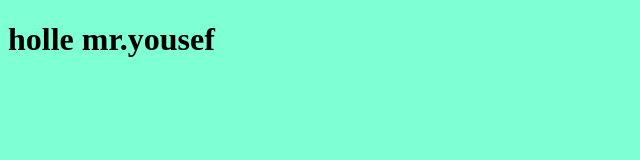
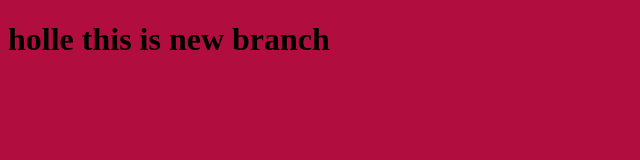
Before and after one commit to Yousef-Almurisi/first-rep, a plain HTML site: page index.html in a window 1280 px wide. Shown: the whole page, without its empty margins (0-640 px from the left). Drawn offline with Linux system fonts and the light colour scheme.

Commit message:
changing the file css and html on new branch

```diff
--- a/index.html
+++ b/index.html
@@ -8,6 +8,6 @@
     <title>Document</title>
 </head>
 <body id="bo">
-    <h1> holle mr.yousef</h1>
+    <h1> holle this is new branch </h1>
 </body>
 </html>
--- a/style.css
+++ b/style.css
@@ -1,3 +1,3 @@
 #bo{
-    background-color: aquamarine;
+    background-color: rgb(177, 14, 63);
 }
```
